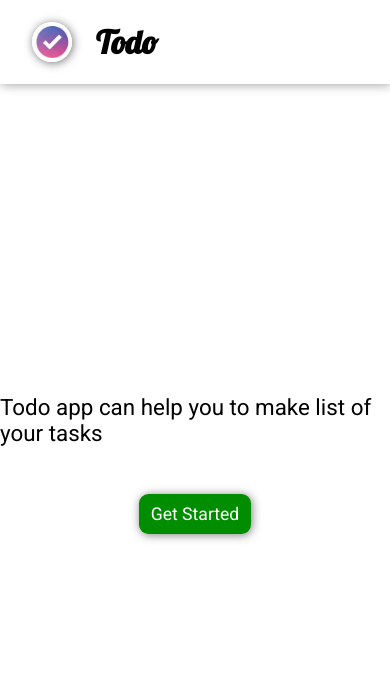
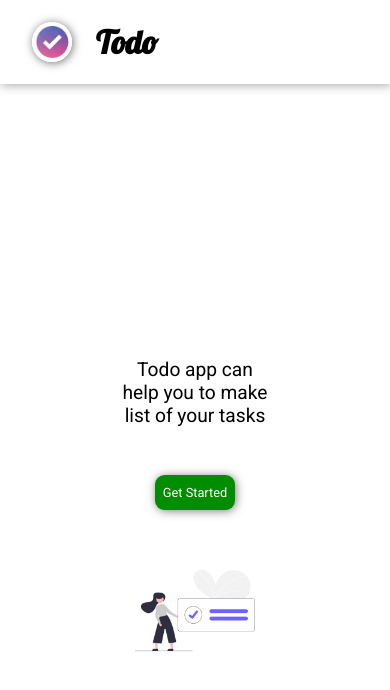
Before and after one commit to vinayak41/todo-app-MERN, a React (Create React App) app in the folder client/: page / in a window 390 px wide. Shown: the top 690 px of the page. Built offline with nearby package versions, Linux system fonts and the light colour scheme.

Commit message:
add image to home page

```diff
--- a/client/src/components/Home/Home.css
+++ b/client/src/components/Home/Home.css
@@ -2,9 +2,9 @@
     width: 100%;
     height: 100%;
     display: flex;
-    flex-direction: column;
     justify-content: center;
     align-items: center;
+    text-align: center;
 }
 
 .home p {
@@ -21,9 +21,50 @@
     font-size: 1.1rem;
     margin-top: 3rem;
     box-shadow: 1px 1px 10px rgb(126, 126, 126);
+    margin: 3rem;
 }
 
 .home button > a{
     text-decoration: none;
     color: white;
 }
+
+.home .left {
+    display: flex;
+    flex-direction: column;
+    justify-content: center;
+    align-items: center;
+    width: 40%;
+}
+
+.home .img-wrapper {
+    width: 40%;
+}
+
+.home .img-wrapper img{
+    width: 100%;
+}
+
+@media screen and (max-width: 914px) {
+    .home {
+        flex-direction: column;
+        margin-top: 3rem;
+    }
+
+    .home p {
+        font-size: 1.2rem;
+    }
+
+    .home .img-wrapper {
+        width: 40%;
+    }
+}
+
+@media screen and (max-width: 410px) {
+    .home button {
+        width: 5rem;
+        height: 2.2rem;
+        font-size: .8rem;
+        margin-top: 3rem;
+    }
+}
--- a/client/src/components/Home/Home.js
+++ b/client/src/components/Home/Home.js
@@ -1,17 +1,20 @@
 import React from "react";
 import { Link } from "react-router-dom";
 import "./Home.css";
+import todoImg from "../../assets/images/todo.png"
 
 export default function Home() {
   return (
     <div className="home">
-      {/* <Link to="/login">Login</Link>
-            <Link to="/signup">Login</Link>
-            <Link to="/todo_list">Login</Link> */}
-      <p>Todo app can help you to make list of your tasks</p>
-      <button>
-        <Link to="/login">Get Started</Link>
-      </button>
+      <div className="left">
+        <p>Todo app can help you to make list of your tasks</p>
+        <button>
+          <Link to="/login">Get Started</Link>
+        </button>
+      </div>
+      <div className="img-wrapper">
+        <img src={todoImg} alt="todo-img" />
+      </div>
     </div>
   );
 }
```
Also changed, not shown: client/src/assets/images/todo.png (added).
